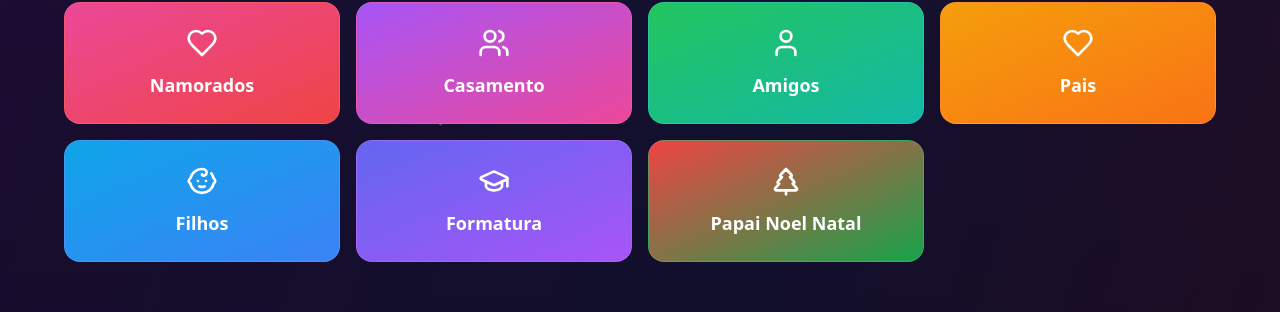
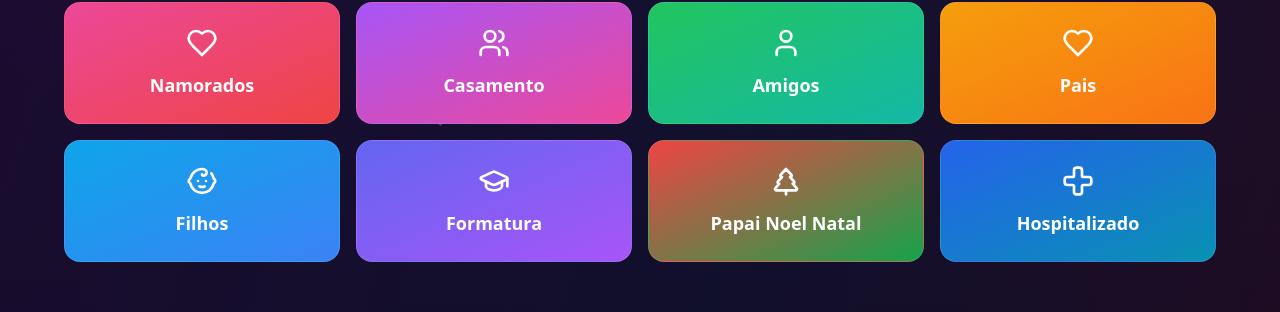
Before and after one commit to AMFBRASIL/rewind-recreate-project, a React (Vite) app: page / in a window 1280 px wide. Shown: the part 1519-1831 px from the top of the page. Built offline with nearby package versions, Linux system fonts and the light colour scheme.

Commit message:
Add hospitalizado retrospective type
Add a new retrospective type "hospitalizado" to the list of retrospective types on the homepage.

```diff
--- a/src/pages/Index.tsx
+++ b/src/pages/Index.tsx
@@ -1,5 +1,5 @@
 import { useState, useEffect } from "react";
-import { Heart, Play, Star, Calendar, Camera, Music, Users, User, Baby, Flower, Video, FileText, Plus, Palette, Share2, Archive, MousePointer, Gift, X, GraduationCap, TreePine } from "lucide-react";
+import { Heart, Play, Star, Calendar, Camera, Music, Users, User, Baby, Flower, Video, FileText, Plus, Palette, Share2, Archive, MousePointer, Gift, X, GraduationCap, TreePine, Cross } from "lucide-react";
 import { Link } from "react-router-dom";
 import LoadingScreen from "@/components/LoadingScreen";
 import RewindHeader from "@/components/RewindHeader";
@@ -60,7 +60,8 @@ const Index = () => {
     { value: 'pais', label: 'Pais', icon: Heart, gradient: 'from-amber-500 to-orange-500' },
     { value: 'filhos', label: 'Filhos', icon: Baby, gradient: 'from-sky-500 to-blue-500' },
     { value: 'formatura', label: 'Formatura', icon: GraduationCap, gradient: 'from-indigo-500 to-purple-500' },
-    { value: 'natal', label: 'Papai Noel Natal', icon: TreePine, gradient: 'from-red-500 to-green-600' }
+    { value: 'natal', label: 'Papai Noel Natal', icon: TreePine, gradient: 'from-red-500 to-green-600' },
+    { value: 'hospitalizado', label: 'Hospitalizado', icon: Cross, gradient: 'from-blue-600 to-cyan-600' }
   ];
 
   const howItWorksSteps = [
```
